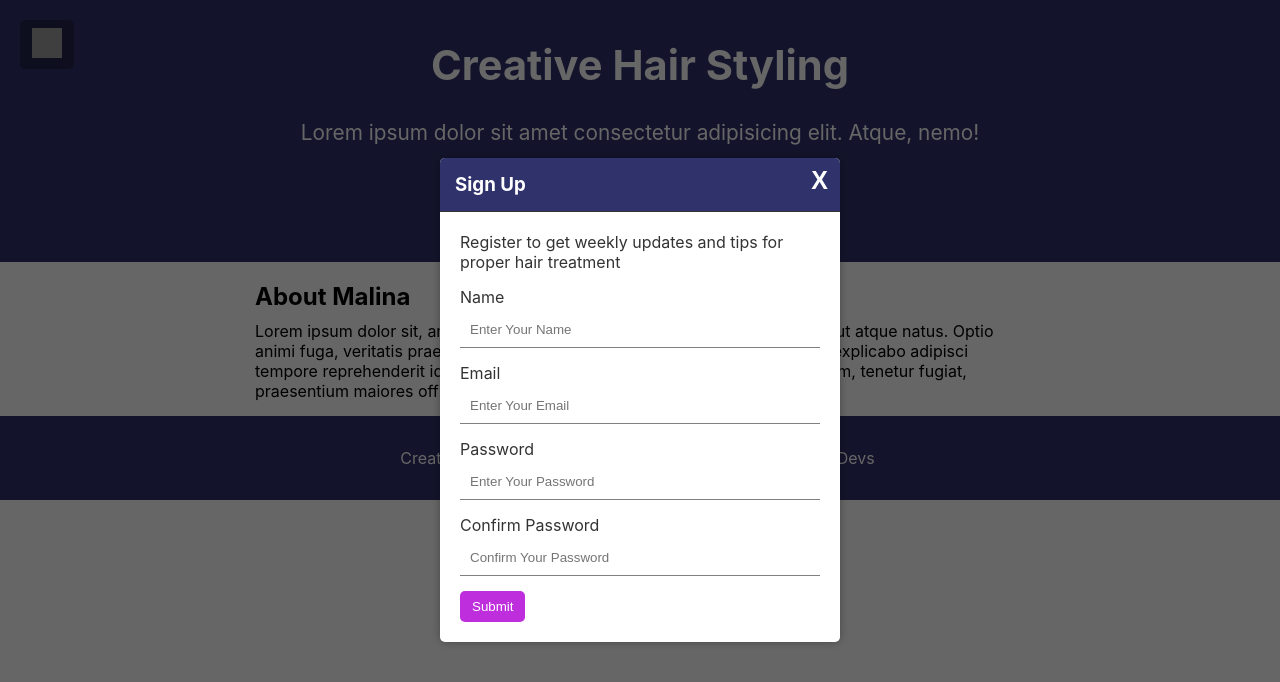
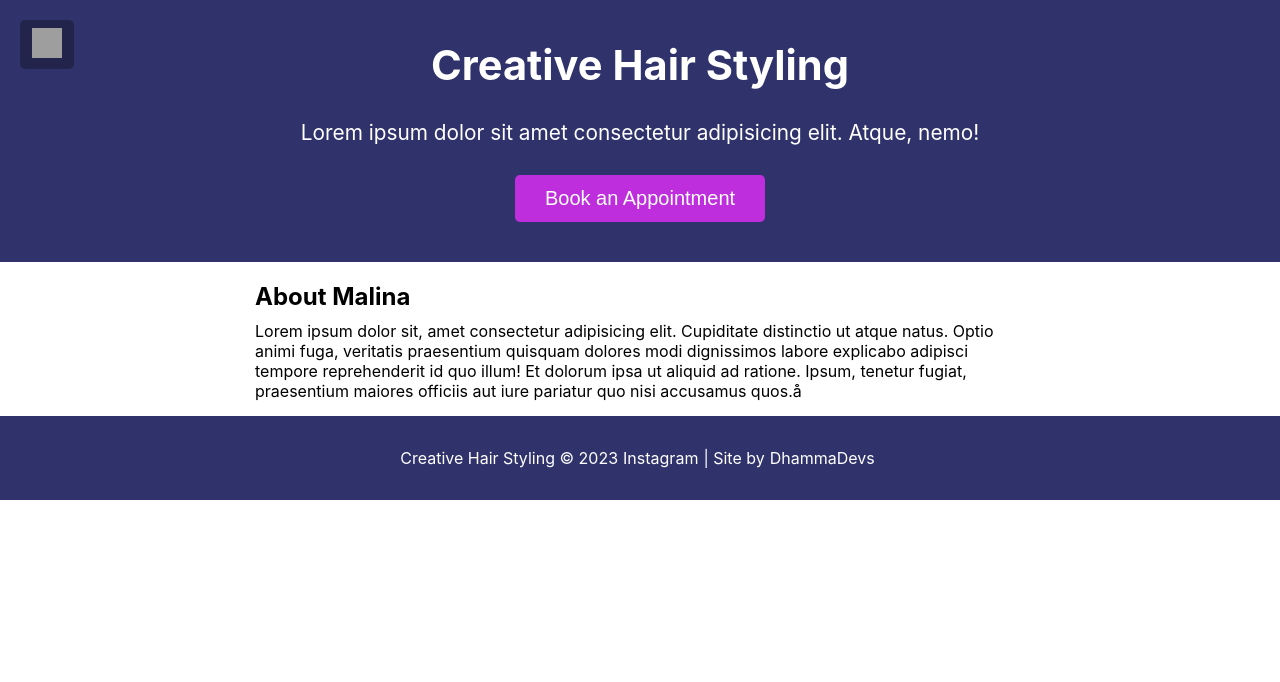
Before and after one commit to RobbieProkop/malina-hair, a Next.js app: page / in a window 1280 px wide. Shown: the top 682 px of the page. Built offline with nearby package versions, Linux system fonts and the light colour scheme; grey boxes are pictures that could not be loaded.

Commit message:
begin JS

```diff
--- a/components/Modal.jsx
+++ b/components/Modal.jsx
@@ -1,8 +1,15 @@
 const Modal = () => {
+  const closeModal = (e) => {
+    e.preventDefault();
+
+    // const modalContainer = (document.getElementById("modal").style.display =
+    //   "none");
+  };
+
   return (
     <div className="modal-container" id="modal">
       <div className="modal">
-        <button className="close-btn" id="close">
+        <button className="close-btn" id="close" onClick={closeModal}>
           <strong>X</strong>
         </button>
         <div className="modal-header">
--- a/styles/globals.scss
+++ b/styles/globals.scss
@@ -74,7 +74,7 @@ header {
 
   .modal-container {
     background-color: $modalContainer;
-    // display: none;
+    display: none;
     position: fixed;
     top: 0;
     right: 0;
```
